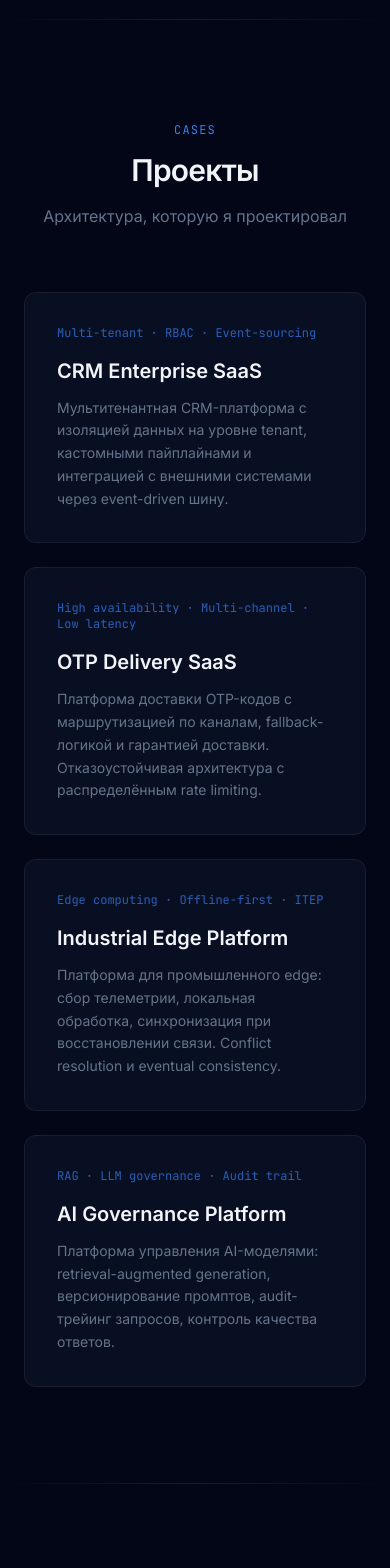
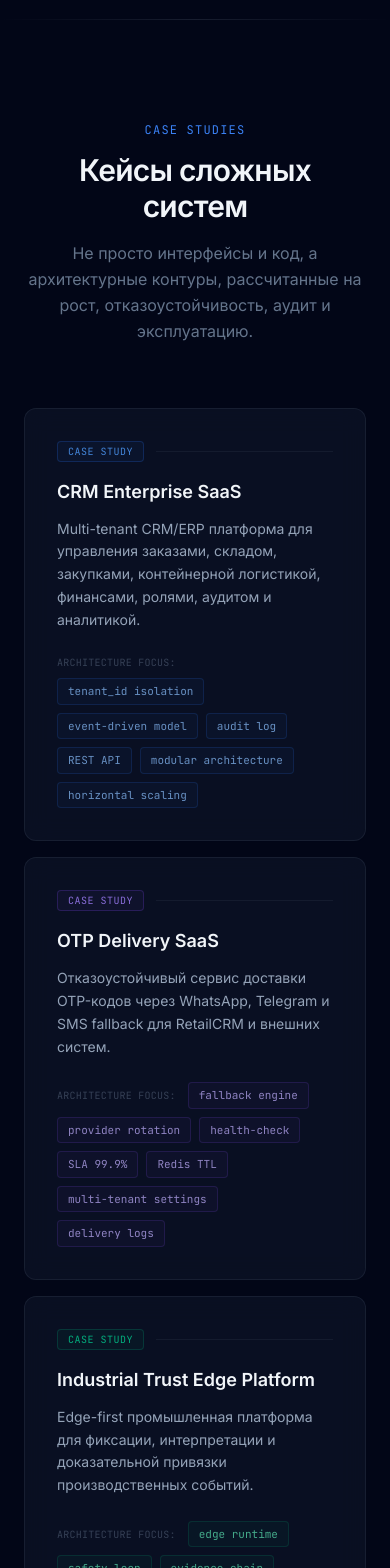
Before and after one commit to Sergei1367/NewLending, a React (Vite) app: page / in a window 390 px wide. Shown: the part 4940-6508 px from the top of the page. Built offline with nearby package versions, Linux system fonts and the light colour scheme.

Commit message:
Improve case studies section

```diff
--- a/src/App.tsx
+++ b/src/App.tsx
@@ -229,27 +229,27 @@ const services = [
 const cases = [
   {
     title: 'CRM Enterprise SaaS',
-    tag: 'Multi-tenant · RBAC · Event-sourcing',
-    desc: 'Мультитенантная CRM-платформа с изоляцией данных на уровне tenant, кастомными пайплайнами и интеграцией с внешними системами через event-driven шину.',
-    gradient: 'from-blue-500/20 to-blue-600/5',
+    desc: 'Multi-tenant CRM/ERP платформа для управления заказами, складом, закупками, контейнерной логистикой, финансами, ролями, аудитом и аналитикой.',
+    accent: 'blue',
+    tags: ['tenant_id isolation', 'event-driven model', 'audit log', 'REST API', 'modular architecture', 'horizontal scaling'],
   },
   {
     title: 'OTP Delivery SaaS',
-    tag: 'High availability · Multi-channel · Low latency',
-    desc: 'Платформа доставки OTP-кодов с маршрутизацией по каналам, fallback-логикой и гарантией доставки. Отказоустойчивая архитектура с распределённым rate limiting.',
-    gradient: 'from-violet-500/20 to-violet-600/5',
+    desc: 'Отказоустойчивый сервис доставки OTP-кодов через WhatsApp, Telegram и SMS fallback для RetailCRM и внешних систем.',
+    accent: 'violet',
+    tags: ['fallback engine', 'provider rotation', 'health-check', 'SLA 99.9%', 'Redis TTL', 'multi-tenant settings', 'delivery logs'],
   },
   {
-    title: 'Industrial Edge Platform',
-    tag: 'Edge computing · Offline-first · ITEP',
-    desc: 'Платформа для промышленного edge: сбор телеметрии, локальная обработка, синхронизация при восстановлении связи. Conflict resolution и eventual consistency.',
-    gradient: 'from-emerald-500/20 to-emerald-600/5',
+    title: 'Industrial Trust Edge Platform',
+    desc: 'Edge-first промышленная платформа для фиксации, интерпретации и доказательной привязки производственных событий.',
+    accent: 'emerald',
+    tags: ['edge runtime', 'safety loop', 'evidence chain', 'offline autonomy', 'append-only trail', 'deferred sync', 'HAL'],
   },
   {
-    title: 'AI Governance Platform',
-    tag: 'RAG · LLM governance · Audit trail',
-    desc: 'Платформа управления AI-моделями: retrieval-augmented generation, версионирование промптов, audit-трейинг запросов, контроль качества ответов.',
-    gradient: 'from-purple-500/20 to-purple-600/5',
+    title: 'AI Governance / RAG Platform',
+    desc: 'Enterprise AI governance архитектура для управляемой AI-разработки и воспроизводимых RAG-процессов.',
+    accent: 'purple',
+    tags: ['snapshot-centric execution', 'hybrid retrieval', 'validator committee', 'trace graph', 'append-only event store', 'multi-tenant isolation'],
   },
 ]
 
@@ -481,27 +481,56 @@ export default function App() {
       <Section id="cases" className="py-24 sm:py-32">
         <div className="max-w-6xl mx-auto px-6">
           <div className="text-center mb-16">
-            <span className="font-mono text-xs text-accent-blue tracking-widest uppercase">Cases</span>
+            <span className="font-mono text-xs text-accent-blue tracking-widest uppercase">Case Studies</span>
             <h2 className="text-3xl sm:text-4xl font-semibold text-text-primary mt-3 tracking-tight">
-              Проекты
+              Кейсы сложных систем
             </h2>
-            <p className="text-text-muted mt-4 max-w-2xl mx-auto">
-              Архитектура, которую я проектировал
+            <p className="text-text-muted mt-4 max-w-2xl mx-auto leading-relaxed">
+              Не просто интерфейсы и код, а архитектурные контуры, рассчитанные на рост, отказоустойчивость, аудит и эксплуатацию.
             </p>
           </div>
 
-          <div className="grid sm:grid-cols-2 gap-6">
+          <div className="space-y-4">
             {cases.map((item, i) => (
               <div
                 key={i}
-                className="group glass-card rounded-xl p-8 hover:border-accent-blue/20 transition-all duration-500 relative overflow-hidden"
+                className="group glass-card rounded-xl p-8 lg:p-10 hover:border-border-card transition-all duration-500"
               >
-                {/* Background gradient */}
-                <div className={`absolute inset-0 bg-gradient-to-br ${item.gradient} opacity-0 group-hover:opacity-100 transition-opacity duration-700`} />
-                <div className="relative">
-                  <span className="font-mono text-xs text-accent-blue/70 mb-4 block">{item.tag}</span>
-                  <h3 className="text-xl font-semibold text-text-primary mb-3">{item.title}</h3>
-                  <p className="text-sm text-text-muted leading-relaxed">{item.desc}</p>
+                {/* Label */}
+                <div className="flex items-center gap-3 mb-4">
+                  <span className={`px-2.5 py-0.5 rounded text-[10px] font-mono tracking-wider uppercase border ${
+                    item.accent === 'blue' ? 'border-blue-500/20 text-blue-400/80 bg-blue-500/5' :
+                    item.accent === 'violet' ? 'border-violet-500/20 text-violet-400/80 bg-violet-500/5' :
+                    item.accent === 'emerald' ? 'border-emerald-500/20 text-emerald-400/80 bg-emerald-500/5' :
+                    'border-purple-500/20 text-purple-400/80 bg-purple-500/5'
+                  }`}>
+                    Case Study
+                  </span>
+                  <div className="h-px flex-1 bg-border-subtle" />
+                </div>
+
+                {/* Title */}
+                <h3 className="text-lg lg:text-xl font-semibold text-text-primary mb-3">{item.title}</h3>
+
+                {/* Description */}
+                <p className="text-sm text-text-secondary leading-relaxed mb-6 max-w-3xl">{item.desc}</p>
+
+                {/* Architecture focus */}
+                <div className="flex flex-wrap gap-2">
+                  <span className="text-[10px] font-mono text-text-muted/50 tracking-wide uppercase self-center mr-1">Architecture focus:</span>
+                  {item.tags.map((tag, j) => (
+                    <span
+                      key={j}
+                      className={`px-2.5 py-1 rounded text-[11px] font-mono border transition-colors duration-300 ${
+                        item.accent === 'blue' ? 'border-blue-500/15 text-blue-300/70 bg-blue-500/[0.04] group-hover:border-blue-500/25' :
+                        item.accent === 'violet' ? 'border-violet-500/15 text-violet-300/70 bg-violet-500/[0.04] group-hover:border-violet-500/25' :
+                        item.accent === 'emerald' ? 'border-emerald-500/15 text-emerald-300/70 bg-emerald-500/[0.04] group-hover:border-emerald-500/25' :
+                        'border-purple-500/15 text-purple-300/70 bg-purple-500/[0.04] group-hover:border-purple-500/25'
+                      }`}
+                    >
+                      {tag}
+                    </span>
+                  ))}
                 </div>
               </div>
             ))}
```
